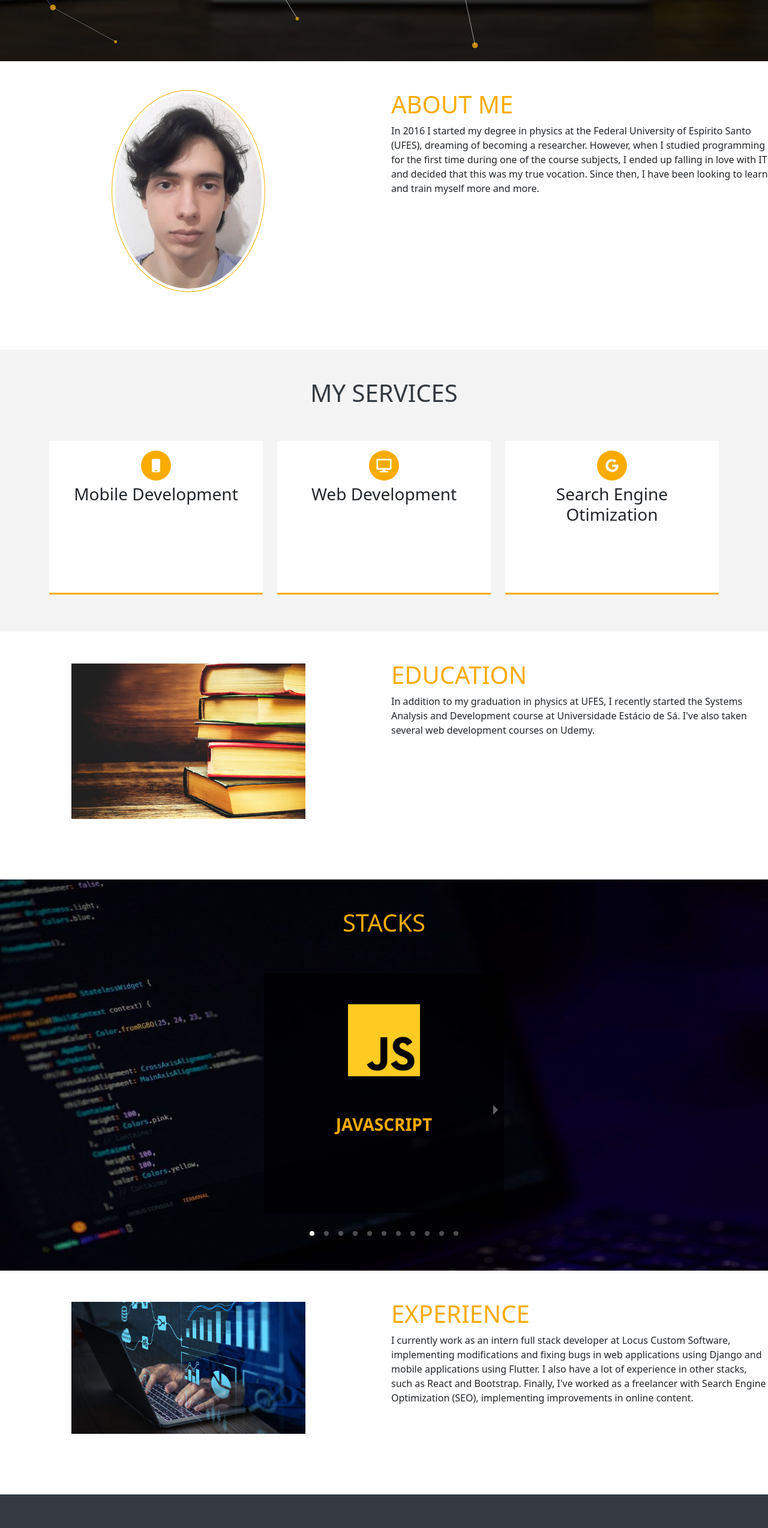
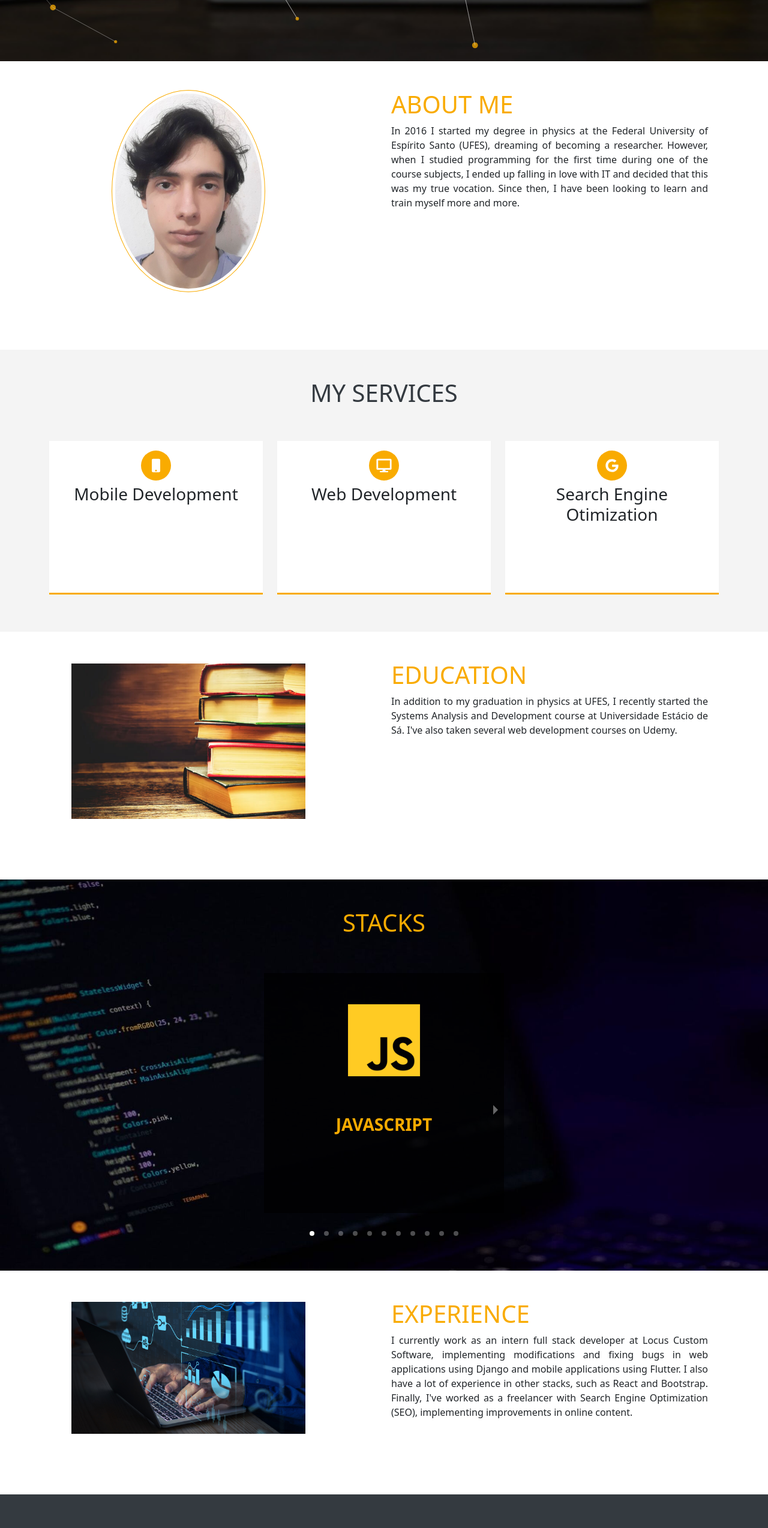
Before and after one commit to Fernando9200/site-curriculo, a React (Create React App) app: page / in a window 1280 px wide. Shown: the part 698-3245 px from the top of the page at 60% size. Built offline with nearby package versions, Linux system fonts and the light colour scheme.

Commit message:
Ajuste no alinhamento do texto

```diff
--- a/src/components/AboutMe.js
+++ b/src/components/AboutMe.js
@@ -12,7 +12,7 @@ const AboutMe = () => {
         </div>
         <div className="col-lg-6 col-xm-12">
             <h1 className="about-heading">about me</h1>
-            <p>
+            <p style={{textAlign: 'justify', marginRight: '100px'}}>
             In 2016 I started my degree in physics at the Federal University of Espírito Santo (UFES), dreaming of becoming a researcher. However, when I studied programming for the first time during one of the course subjects, I ended up falling in love with IT and decided that this was my true vocation. Since then, I have been looking to learn and train myself more and more.
             </p>
         </div>
--- a/src/components/Education.js
+++ b/src/components/Education.js
@@ -12,7 +12,7 @@ const Education = () => {
         </div>
         <div className="col-lg-6 col-xm-12">
             <h1 className="about-heading">Education</h1>
-            <p>
+            <p style={{textAlign: 'justify', marginRight: '100px'}}>
             In addition to my graduation in physics at UFES, I recently started the Systems Analysis and Development course at Universidade Estácio de Sá. I've also taken several web development courses on Udemy.
             </p>
         </div>
--- a/src/components/Experience.js
+++ b/src/components/Experience.js
@@ -12,7 +12,7 @@ const Experience = () => {
         </div>
         <div className="col-lg-6 col-xm-12">
             <h1 className="about-heading">Experience</h1>
-            <p>
+            <p style={{textAlign: 'justify', marginRight: '100px'}}>
             I currently work as an intern full stack developer at Locus Custom Software, implementing modifications and fixing bugs in web applications using Django and mobile applications using Flutter. I also have a lot of experience in other stacks, such as React and Bootstrap. Finally, I've worked as a freelancer with Search Engine Optimization (SEO), implementing improvements in online content.
             </p>
         </div>
```
Also changed, not shown: src/components/Navbar.js (line endings or trailing spaces).
